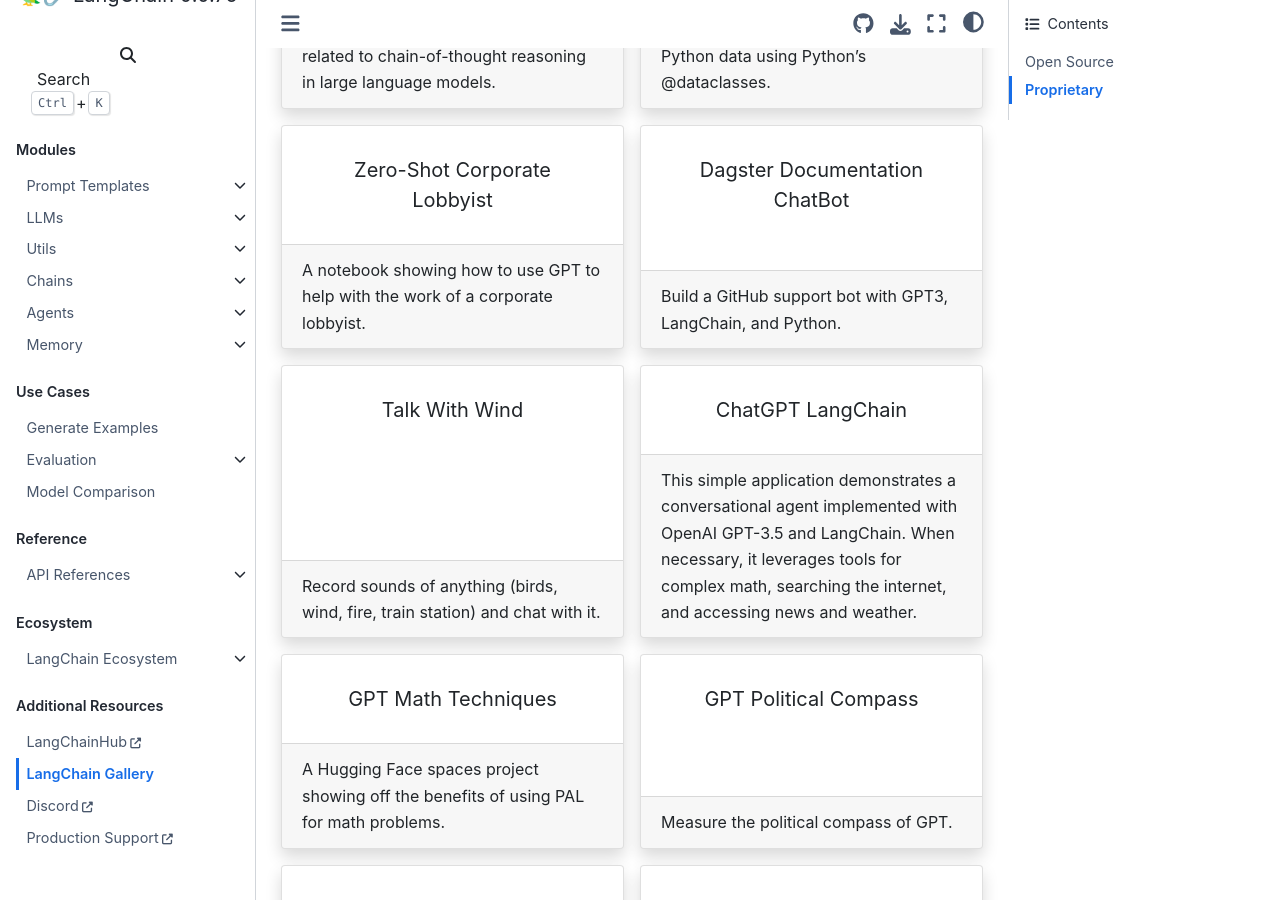
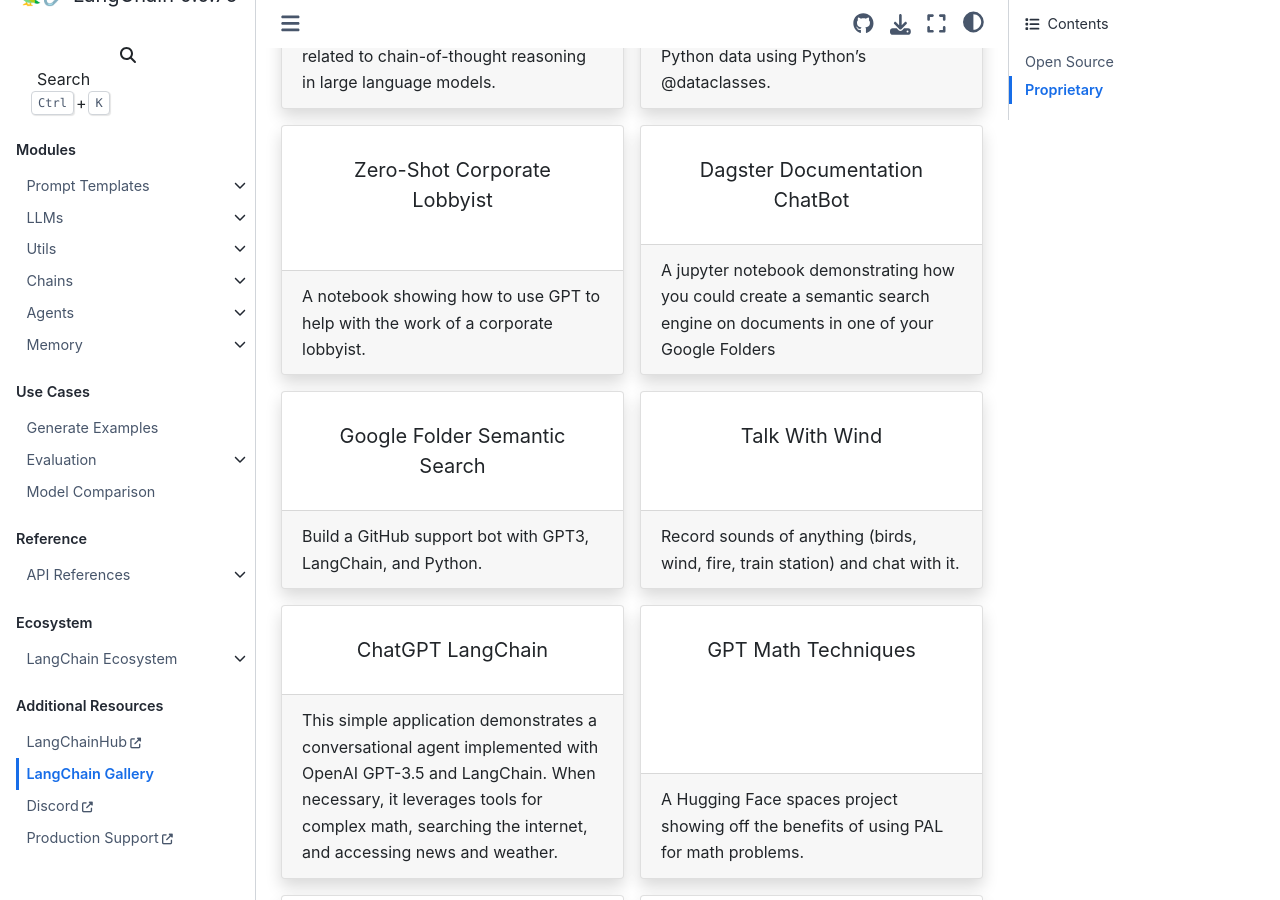
Before and after one commit to ZinedineDumas/React-Python, a Sphinx documentation site: the page built from docs/gallery.rst, in a window 1280 px wide and 900 px high, scrolled down 879 px. Built offline with Sphinx 7.4.7 and the Sphinx Book theme 1.1.4, drawn with Linux system fonts in a browser that asks for light colours; pages that are not in the unit, such as notebooks, are missing from menus.

Commit message:
add to gallery (#824)

```diff
--- a/docs/gallery.rst
+++ b/docs/gallery.rst
@@ -73,6 +73,17 @@ Open Source
     .. link-button:: https://dagster.io/blog/chatgpt-langchain
         :type: url
         :text: Dagster Documentation ChatBot
+        :classes: stretched-link btn-lg
+
+    +++
+
+    A jupyter notebook demonstrating how you could create a semantic search engine on documents in one of your Google Folders
+
+    ---
+
+    .. link-button:: https://github.com/venuv/langchain_semantic_search
+        :type: url
+        :text: Google Folder Semantic Search
         :classes: stretched-link btn-lg
 
     +++
```
